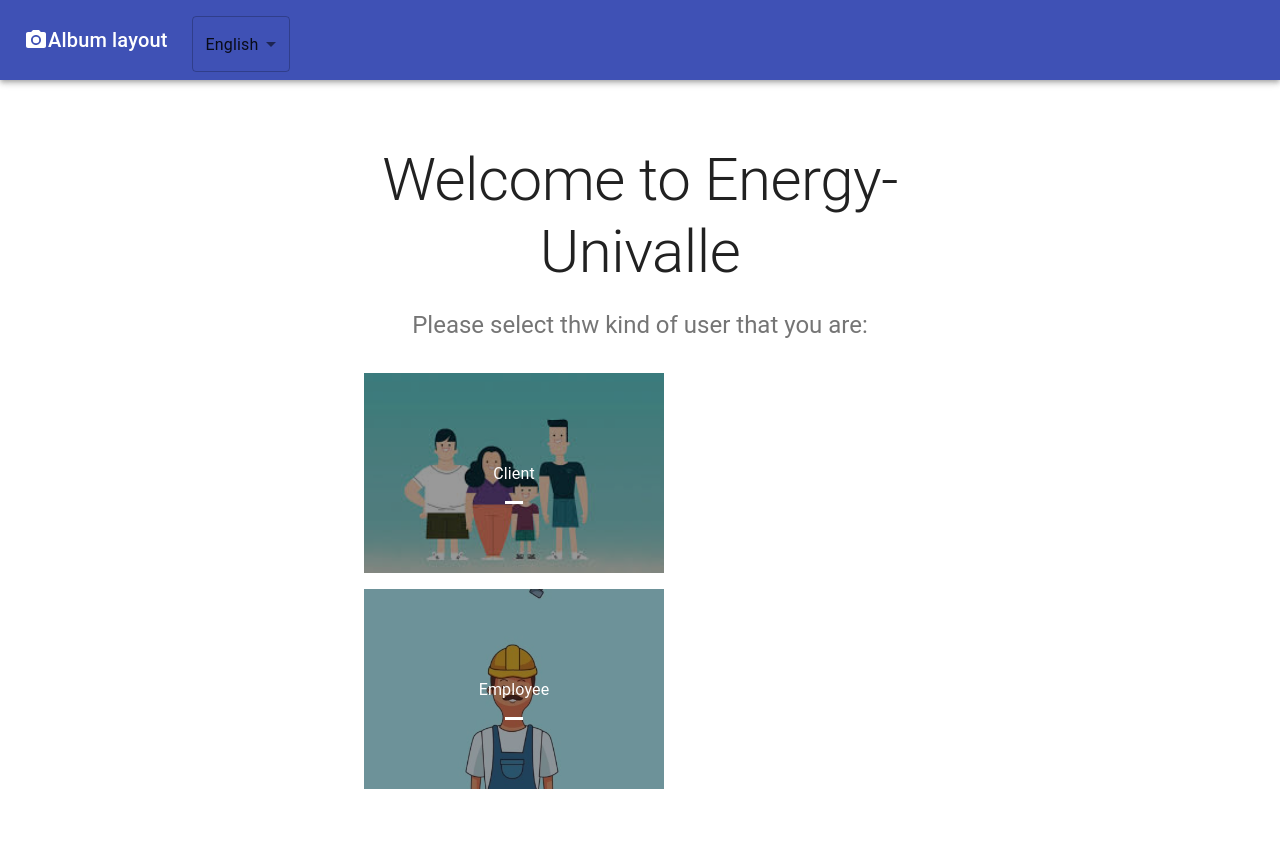
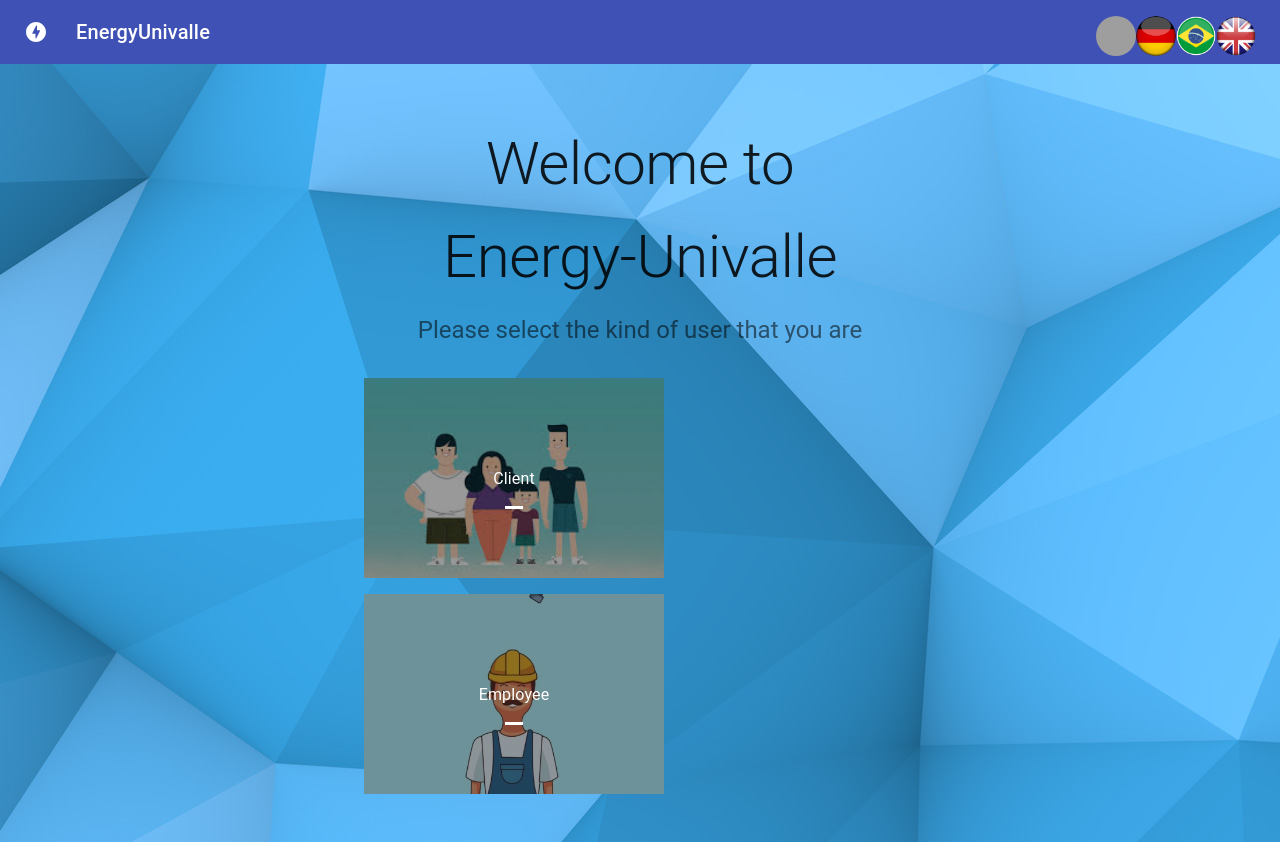
Before and after one commit to Daniel0205/WWW-Proyecto, a React (Create React App) app in the folder frontend/: page / in a window 1280 px wide. Shown: the top 844 px of the page. Built offline with nearby package versions, Linux system fonts and the light colour scheme; grey boxes are pictures that could not be loaded.

Commit message:
Front client consult bill

```diff
--- a/frontend/src/App.js
+++ b/frontend/src/App.js
@@ -6,6 +6,7 @@ import { makeStyles } from '@material-ui/core/styles';
 import Container from '@material-ui/core/Container';
 import ButtonBase from '@material-ui/core/ButtonBase';
 import { Link } from 'react-router-dom';
+import Background from "./components/Images/background.jpg";
 
 import './services/localizationService';
 import InitialHeader from './components/InitialHeader';
@@ -25,7 +26,7 @@ const useStyles = makeStyles((theme) => ({
     marginRight: theme.spacing(2),
   },
   heroContent: {
-    backgroundColor: theme.palette.background.paper,
+    backgroundImage: `url(${Background})`,
     padding: theme.spacing(8, 0, 6),
   },
   heroButtons: {
@@ -134,7 +135,7 @@ export default function App() {
 
   let changeLanguage = (e) => {
 
-    window.changeLanguage(e.target.value);
+    window.changeLanguage(e.currentTarget.dataset.language);
     forceUpdate()
 }
 
@@ -147,10 +148,13 @@ export default function App() {
         <div className={classes.heroContent}>
           <Container maxWidth="sm">
             <Typography component="h1" variant="h2" align="center" color="textPrimary" gutterBottom>
-              Welcome to Energy-Univalle
+              {window.app("Welcome to")}
+            </Typography>
+            <Typography component="h1" variant="h2" align="center" color="textPrimary" gutterBottom>
+              Energy-Univalle
             </Typography>
             <Typography variant="h5" align="center" color="textSecondary" paragraph>
-              Please select thw kind of user that you are:
+              {window.app("Please select the kind of user that you are")}
             </Typography>
             <div className={classes.heroButtons}>
               <Grid container spacing={2} className={classes.Grid} justify="center">
@@ -159,7 +163,7 @@ export default function App() {
                   <ButtonBase
                       button
                       component={Link}
-                      to="/"
+                      to="/client"
                       focusRipple
                       key="Client"
                       className={classes.image}
--- /dev/null
+++ b/frontend/src/components/Client.js
@@ -0,0 +1,187 @@
+import React, { useState } from 'react';
+import CssBaseline from '@material-ui/core/CssBaseline';
+import Grid from '@material-ui/core/Grid';
+import Typography from '@material-ui/core/Typography';
+import { makeStyles } from '@material-ui/core/styles';
+import Paper from "@material-ui/core/Paper";
+import Radio from '@material-ui/core/Radio';
+import RadioGroup from '@material-ui/core/RadioGroup';
+import FormControlLabel from '@material-ui/core/FormControlLabel';
+import TextField from '@material-ui/core/TextField';
+import Button from '@material-ui/core/Button';
+import Background from "./Images/background.jpg";
+
+import '../services/localizationService';
+import InitialHeader from './InitialHeader';
+
+function Copyright() {
+  return (
+    <Typography variant="body2" color="textSecondary" align="center">
+      {'Copyright © '}
+      {new Date().getFullYear()}
+      {'.'}
+    </Typography>
+  );
+}
+
+const useStyles = makeStyles((theme) => ({
+  icon: {
+    marginRight: theme.spacing(2),
+  },
+  footer: {
+    backgroundColor: theme.palette.background.paper,
+    padding: theme.spacing(3),
+  },
+  root: {
+    display: 'flex',
+    flexWrap: 'wrap',
+    minWidth: 300,
+    width: '100%',
+  },
+  header:{
+    display: "-webkit-box"
+
+  },
+  paper: {
+    maxWidth: 936,
+    margin: "auto",
+    overflow: "hidden",
+    marginBottom: '5%',
+    marginTop: '3%',
+    padding: '2% 3%'
+  },
+  tabsTitle: {
+    color: "#00377B",
+    fontSize: "20px",
+    fontWeight: "normal",
+    lineHeight: "26px",
+    width: "100%",
+    align: "left",
+    marginBottom: "3px",
+  },
+  tabSubtitle: {
+    width: "100%",
+    align: "left",
+    marginBottom: "3px",
+  },
+  tabTerms: {
+    width: "100%",
+    align: "left",
+    marginBottom: "3px",
+    marginTop: "10px",
+    fontSize: "13px",
+  },
+  tf: {
+    width: "50%",
+    marginBottom: "10px",
+  },
+  but: {
+    align: "rigth",
+    borderRadius: "25px",
+  },
+  container: {
+    backgroundImage: `url(${Background})`,
+    padding: theme.spacing(8, 0, 6),
+  }
+}));
+
+//create your forceUpdate hook
+function useForceUpdate(){
+  const [value, setValue] = useState(0); // integer state
+  let val = value +1
+  return () => setValue(val); // update the state to force render
+}
+
+
+export default function Client() {
+  const classes = useStyles();
+
+  const [consultType, setConsultType] = React.useState("document")
+  const [document, setDocument] = React.useState("")
+  const [contract, setContract] = React.useState("")
+
+
+  const forceUpdate = useForceUpdate();
+
+
+  let changeLanguage = (e) => {
+
+    window.changeLanguage(e.currentTarget.dataset.language);
+    forceUpdate()
+}
+
+const handleChange = (event) => {
+    setConsultType(event.target.value);
+  };
+
+function consultForm() {
+    switch(consultType){
+        case "document":
+            return(
+                <TextField
+                className={classes.tf}
+                value={document}
+                label={window.app("Document or NIT")}
+                onChange={(event)=> {
+                    setDocument(event.target.value);
+                }}
+                />
+            )
+            break;
+        case "contract":
+            return(
+                <TextField className={classes.tf}
+                value={contract}
+                label={window.app("Contract number")}
+                onChange={(event)=> {
+                    setContract(event.target.value);
+                }}
+                />
+            )
+            break;
+        default:
+        break;
+    }
+}
+
+  return (
+    <React.Fragment>
+      <CssBaseline />
+      <InitialHeader callback={changeLanguage}/>
+      <main>
+        <div className={classes.container}>
+          <Paper elevation={3} className={classes.paper}>
+              <Typography variant="h3" paragraph className={classes.tabsTitle}>
+                {window.app("Consult services bill")}
+              </Typography>
+              <Typography variant="p" paragraph className={classes.tabSubtitle}>
+                {window.app("Select option to consult")}
+              </Typography>
+              <RadioGroup row aria-label="position" name="howconsult" value={consultType} onChange={handleChange}>
+                  <FormControlLabel value="document" control={<Radio color="primary" />} label={window.app("With document")} />
+                  <FormControlLabel value="contract" control={<Radio color="primary" />} label={window.app("With contract")} />
+              </RadioGroup>
+              <div>
+                  {consultForm()}
+              </div>
+              <Typography variant="p" paragraph className={classes.tabTerms}>
+                {window.app("Info terms")}
+              </Typography>
+              <Button className={classes.but} variant="contained" color="primary">{window.app("Consult")}</Button>
+          </Paper>
+
+        </div>
+
+      </main>
+      {/* Footer */}
+      <footer className={classes.footer}>
+
+        <Typography variant="subtitle1" align="center" color="textSecondary" component="p">
+          We give you the best energy!
+        </Typography>
+        <Copyright />
+      </footer>
+      {/* End footer */}
+    </React.Fragment>
+  );
+}
--- a/frontend/src/components/InitialHeader.js
+++ b/frontend/src/components/InitialHeader.js
@@ -1,17 +1,34 @@
 import React, {useState} from 'react';
 import AppBar from '@material-ui/core/AppBar';
 import CameraIcon from '@material-ui/icons/PhotoCamera';
+import OfflineBoltRoundedIcon from '@material-ui/icons/OfflineBoltRounded';
 import Toolbar from '@material-ui/core/Toolbar';
 import Typography from '@material-ui/core/Typography';
 import { makeStyles } from '@material-ui/core/styles';
 import TextField from "@material-ui/core/TextField";
+import Avatar from "@material-ui/core/Avatar";
+import Grid from "@material-ui/core/Grid";
+import IconButton from '@material-ui/core/IconButton';
 
 
 const useStyles = makeStyles((theme) => ({
   header:{
     display: "-webkit-box"
-
-  }
+  },
+  languages:{
+    display:'flex',
+    paddingTop:"5%",
+    paddingLeft:"00%"
+  },
+  root: {
+    flexGrow: 1,
+  },
+  menuButton: {
+    marginRight: theme.spacing(2),
+  },
+  title: {
+    flexGrow: 1,
+  },
 }));
 
 
@@ -33,31 +50,25 @@ export default function InitialHeader(props) {
     }
 
     return (
-    <AppBar position="relative" className={classes.header}>
-    <Toolbar>
-      <CameraIcon className={classes.icon} />
-      <Typography variant="h6" color="inherit" noWrap>
-        Album layout
-      </Typography>
-    </Toolbar>
-    <div>
-    <TextField
-            key="active"
-            variant="outlined"
-            margin="normal"
-            select
-            InputProps={{
-              defaultValue:"en"
-            }}
-
-            onChange={send}
-            label={window.app("Language")}
-            >
-            <option value="en">{window.app("English")}</option>
-            <option value="es">{window.app("Spanish")}</option>
-            <option value="de">{window.app("German")}</option>
-            <option value="pt">{window.app("Portuguese")}</option>
-          </TextField>
-      </div>
-  </AppBar>)
+      <div className={classes.root}>
+      <AppBar position="static">
+        <Toolbar>
+          <IconButton edge="start" className={classes.menuButton} color="inherit" aria-label="menu">
+            <OfflineBoltRoundedIcon />
+          </IconButton>
+          <Typography variant="h6" className={classes.title}>
+            EnergyUnivalle
+          </Typography>
+          <Grid item >
+            <div id="lenguage" className={classes.languages}>
+              <Avatar src="es.png" width="3%" alt="es" data-language="es" onClick={props.callback}/>
+              <Avatar src="de.png" width="3%" alt="de" data-language="de" onClick={props.callback}/>
+              <Avatar src="pt.png" width="3%" alt="pt" data-language="pt" onClick={props.callback}/>
+              <Avatar src="en.png" width="3%" alt="en" data-language="en" onClick={props.callback}/>
+            </div>
+          </Grid>
+        </Toolbar>
+      </AppBar>
+    </div>
+    )
 }
--- a/frontend/src/index.js
+++ b/frontend/src/index.js
@@ -5,6 +5,7 @@ import { Provider } from "react-redux";
 import store from "./components/store/";
 import Dashboard from "./App";
 import Login from "./components/Login";
+import Client from "./components/Client";
 
 
 const routing = (
@@ -13,6 +14,7 @@ const routing = (
       <Router>
         <Route exact path="/" component={Dashboard} />
         <Route exact path="/login" component={Login} />
+        <Route exact path="/client" component={Client} />
       </Router>
     </div>
   </Provider>
--- a/frontend/src/translate/de.js
+++ b/frontend/src/translate/de.js
@@ -59,5 +59,14 @@ export default {
     "English":"Englisch",
     "Log In":"Anmeldung",
     "User ID":"Identifizierung",
-    "Password":"Passwort"
+    "Password":"Passwort",
+    "Welcome to":"Willkommen bei",
+    "Please select the kind of user that you are":"Bitte wählen Sie den Benutzertyp aus, den Sie sind",
+    "Consult services bill":"Überprüfen Sie Ihre Servicerechnung online",
+    "Select option to consult":"Wählen Sie die Option aus, mit der Sie sich beraten und bezahlen möchten:",
+    "With document":"Mit Dokument",
+    "With contract":"Mit Vertrag",
+    "Info terms":"Durch Drücken von BERATEN akzeptieren Sie die Allgemeinen Geschäftsbedingungen",
+    "Consult":"BERATEN",
+    "Document or NIT":"Dokument oder NIT"
 };
--- a/frontend/src/translate/en.js
+++ b/frontend/src/translate/en.js
@@ -59,5 +59,14 @@ export default {
     "English":"English",
     "Log In":"Log In",
     "User ID" :"User ID",
-    "Password":"Password"
+    "Password":"Password",
+    "Welcome to":"Welcome to",
+    "Please select the kind of user that you are":"Please select the kind of user that you are",
+    "Consult services bill":"Check your service bill online",
+    "Select option to consult":"Select the option with which you want to consult and pay:",
+    "With document":"With document",
+    "With contract":"With contract",
+    "Info terms":"By pressing CONSULT you are accepting the terms and conditions",
+    "Consult":"CONSULT",
+    "Document or NIT":"Documento or NIT"
 };
--- a/frontend/src/translate/es.js
+++ b/frontend/src/translate/es.js
@@ -59,5 +59,14 @@ export default {
     "English":"Ingles",
     "Log In":"Iniciar Sesion",
     "User ID" :"Identificacion",
-    "Password":"Contraseña"
+    "Password":"Contraseña",
+    "Welcome to":"Bienvenidos a",
+    "Please select the kind of user that you are":"Por favor seleccione el tipo de usuario que es",
+    "Consult services bill":"Consulta tu factura de servicios en linea",
+    "Select option to consult":"Selecciona la opción con la que deseas consultar y pagar:",
+    "With document":"Por documento",
+    "With contract":"Por contrato",
+    "Info terms":"Al presionar CONSULTAR estás aceptando los términos y condiciones",
+    "Consult":"CONSULTAR",
+    "Document or NIT":"Documento o NIT"
 };
--- a/frontend/src/translate/pt.js
+++ b/frontend/src/translate/pt.js
@@ -59,5 +59,14 @@ export default {
     "English":"Inglês",
     "Log In":"Conecte-se",
     "User ID":"identificação",
-    "Password":"Senha"
+    "Password":"Senha",
+    "Welcome to":"Bem-vindos ao",
+    "Please select the kind of user that you are":"Por favor, selecione o tipo de usuário que você é",
+    "Consult services bill":"Verifique sua fatura de serviço on-line",
+    "Select option to consult":"Selecione a opção com a qual você deseja consultar e pagar:",
+    "With document":"Por documento",
+    "With contract":"Por contrato",
+    "Info terms":"Ao pressionar CONSULT, você aceita os termos e condições",
+    "Consult":"CONSULTAR",
+    "Document or NIT":"Documento ou NIT"
 };
```
Also changed, not shown: frontend/src/components/Images/background.jpg (added).
